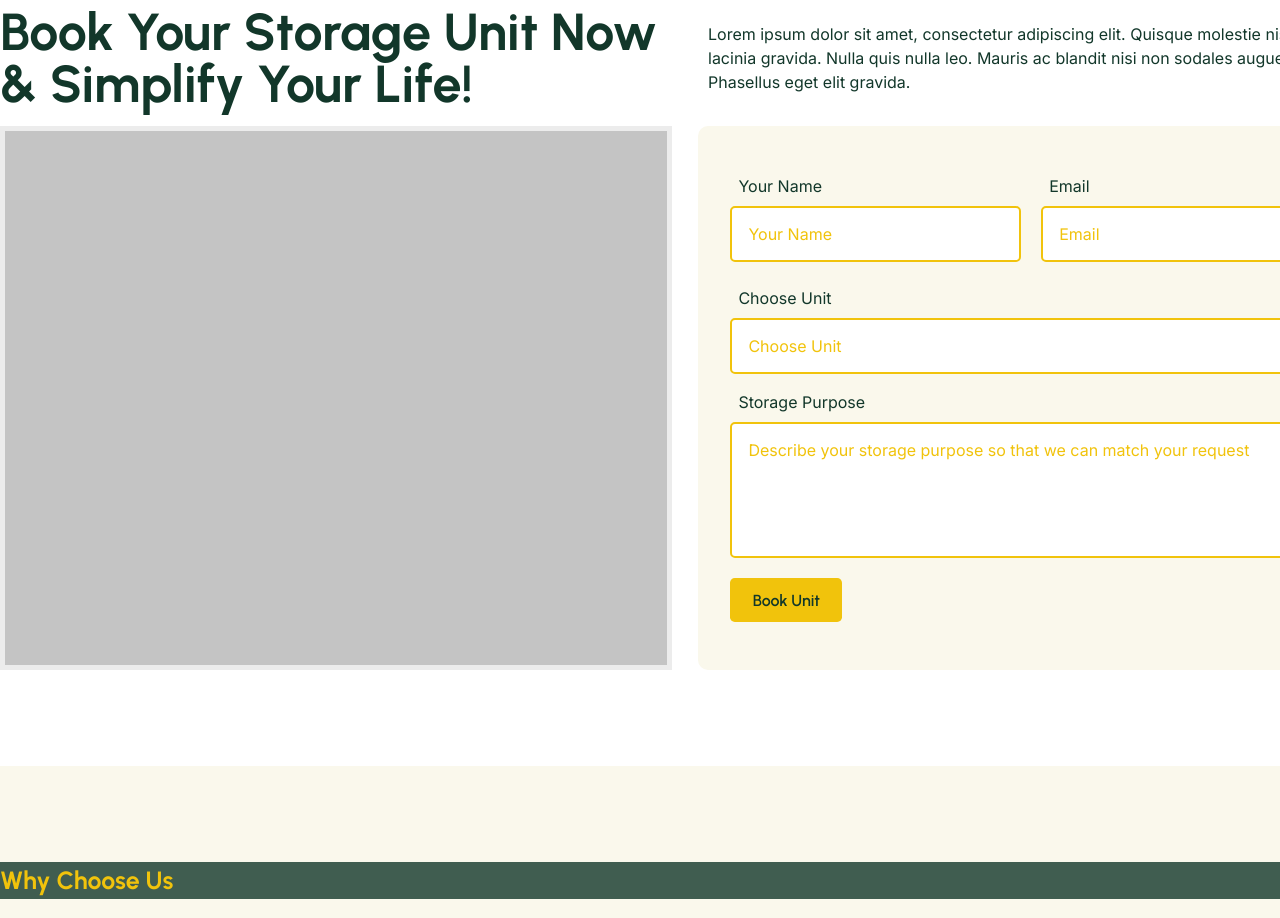
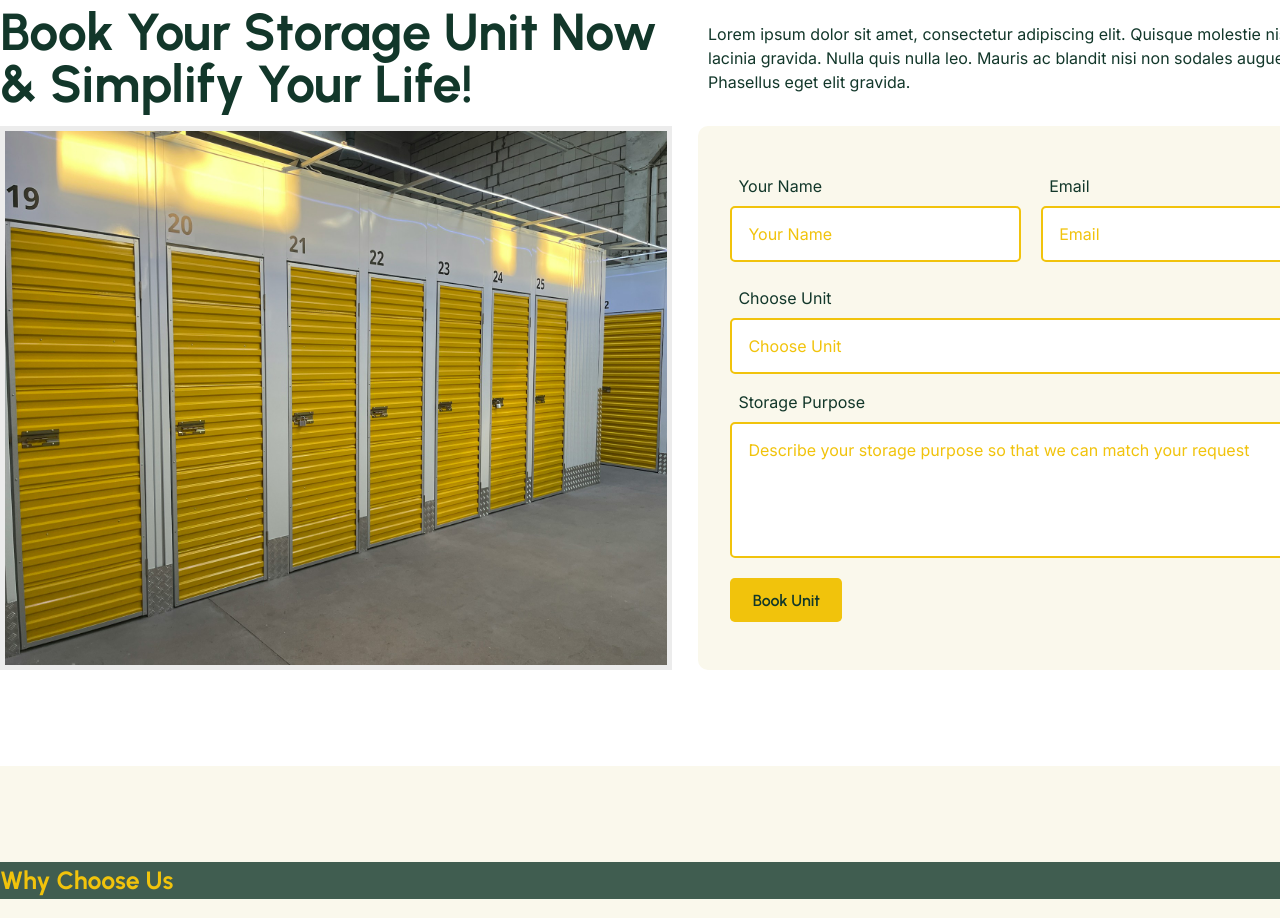
Before and after one commit to Zileena6/storaid, a React (Vite) app: page /booking in a window 1280 px wide. Shown: the part 980-1898 px from the top of the page. Built offline with nearby package versions, Linux system fonts and the light colour scheme; no server answers.

Commit message:
Adds one more image

```diff
--- a/src/components/bookingUnit/BookingUnit.jsx
+++ b/src/components/bookingUnit/BookingUnit.jsx
@@ -1,4 +1,5 @@
 import Button from '../Button';
+import image from '../../assets/booking-unit.jpg';
 
 const BookingUnit = () => {
   return (
@@ -15,7 +16,9 @@ const BookingUnit = () => {
         </p>
       </div>
       <div className='booking-unit-container'>
-        <div className='image-container'></div>
+        <div className='image-container'>
+          <img src={image} alt='' />
+        </div>
         <div className='form-container'>
           <form action=''>
             <div className='form-group'>
--- a/src/index.css
+++ b/src/index.css
@@ -1095,8 +1095,12 @@ header {
     .image-container {
       width: 42rem;
       height: 34rem;
-      background: #c4c4c4;
       border: 5px solid var(--color-2);
+
+      img {
+        width: 100%;
+        height: 100%;
+      }
     }
   }
 }
```
